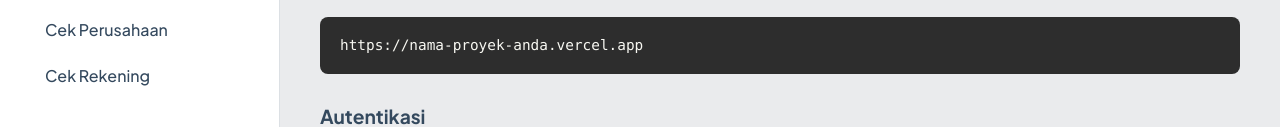
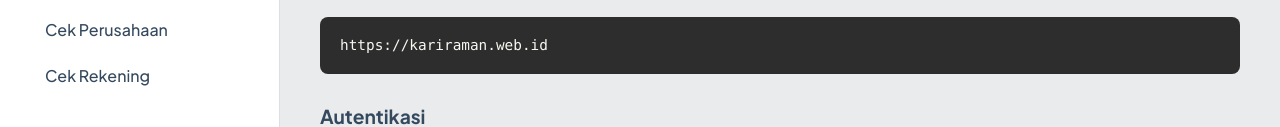
Before and after one commit to ariszulwafa0/kariraman, a website: page public/documentation/index.html in a window 1280 px wide. Shown: the part 265-392 px from the top of the page. Drawn offline with Linux system fonts and the light colour scheme.

Commit message:
Update index.html

```diff
--- a/public/documentation/index.html
+++ b/public/documentation/index.html
@@ -151,7 +151,7 @@
             <p>Selamat datang di dokumentasi resmi KarirAman API. Gunakan API kami untuk mengintegrasikan sistem verifikasi lowongan kerja berbasis AI ke dalam aplikasi Anda.</p>
             <h3>Base URL</h3>
             <p>Semua endpoint API dimulai dengan URL dasar proyek Vercel Anda.</p>
-            <pre><code>https://nama-proyek-anda.vercel.app</code></pre>
+            <pre><code>https://kariraman.web.id</code></pre>
             <h3>Autentikasi</h3>
             <p>Saat ini API kami bersifat terbuka untuk digunakan. Di masa depan, autentikasi menggunakan API Key mungkin akan diberlakukan.</p>
         </section>
```
